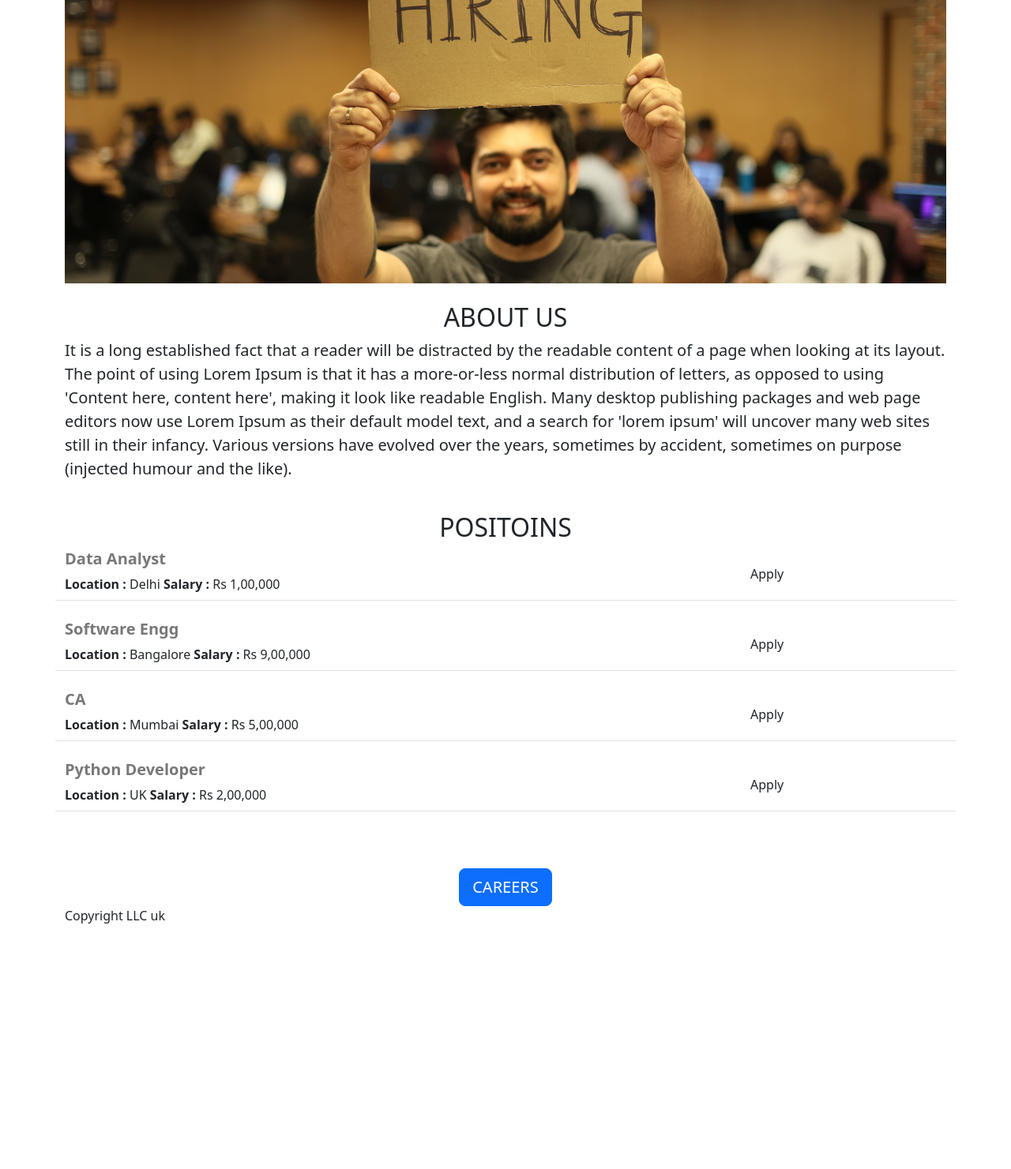
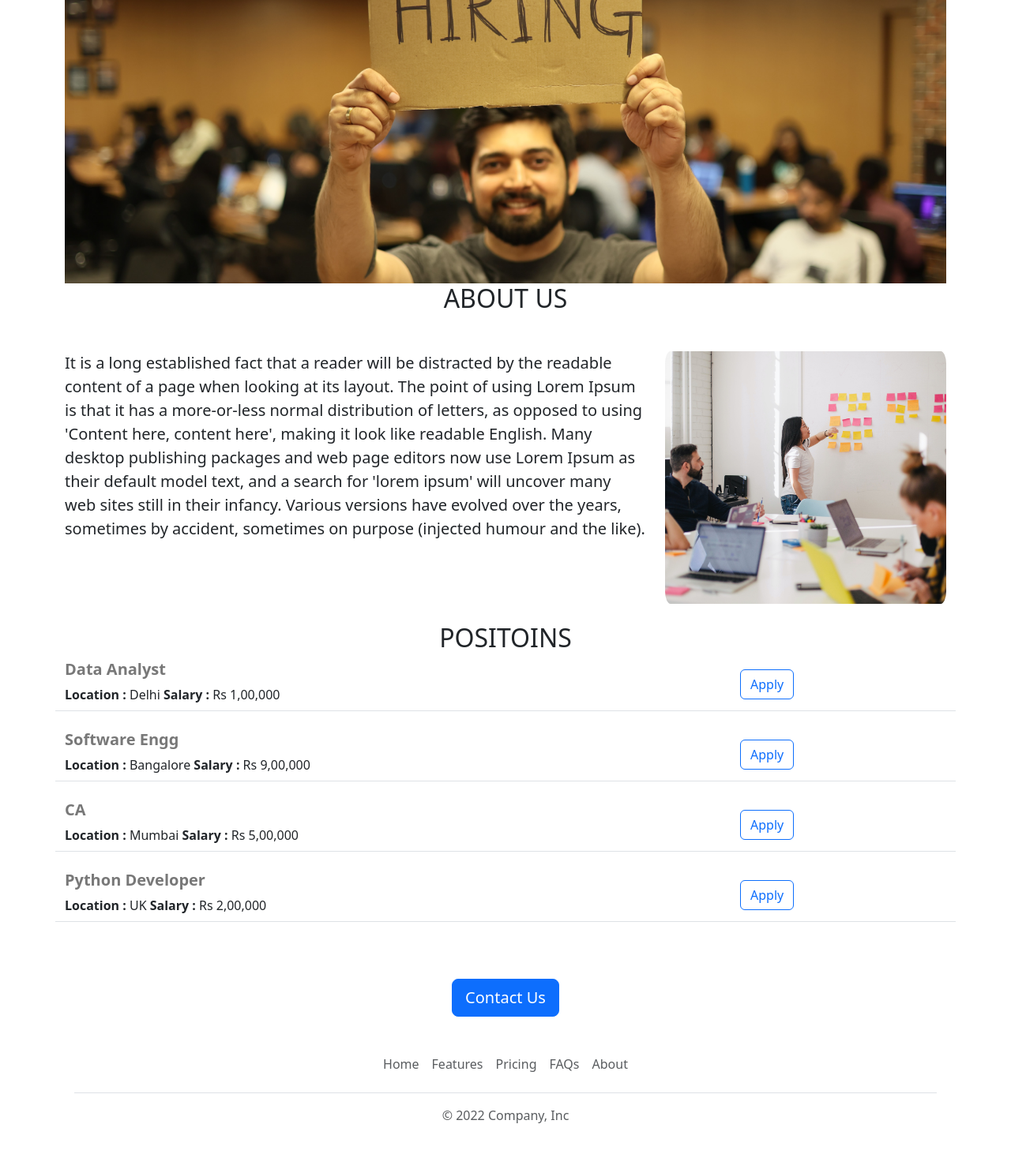
Before and after one commit to Umakant463/career_website, a Flask app: page / in a window 1280 px wide. Shown: the part 153-1634 px from the top of the page at 79% size. Before the commit the page ends 1323 px from the top, so only its background shows below. Run offline with Flask 2, Linux system fonts and the light colour scheme.

Commit message:
Added dynamic layouts and links

```diff
--- /dev/null
+++ b/templates/footer.html
@@ -0,0 +1,12 @@
+<div class="container">
+  <footer class="py-3 my-4">
+    <ul class="nav justify-content-center border-bottom pb-3 mb-3">
+      <li class="nav-item"><a target = "_blank" href="#" class="nav-link px-2 text-muted">Home</a></li>
+      <li class="nav-item"><a href="#" class="nav-link px-2 text-muted">Features</a></li>
+      <li class="nav-item"><a href="#" class="nav-link px-2 text-muted">Pricing</a></li>
+      <li class="nav-item"><a href="#" class="nav-link px-2 text-muted">FAQs</a></li>
+      <li class="nav-item"><a href="#" class="nav-link px-2 text-muted">About</a></li>
+    </ul>
+    <p class="text-center text-muted">&copy; 2022 Company, Inc</p>
+  </footer>
+</div>
--- a/templates/home.html
+++ b/templates/home.html
@@ -27,9 +27,16 @@
     <img class="img-fluid" id="banner" src="https://careerwebsite.umakant463.repl.co/static/banner.jpg">
 
 <br>
-    <h2 class = "text-center mt-4"> ABOUT US</h2>
-    <p class = "lead"> It is a long established fact that a reader will be distracted by the readable content of a page when looking at its layout. The point of using Lorem Ipsum is that it has a more-or-less normal distribution of letters, as opposed to using 'Content here, content here', making it look like readable English. Many desktop publishing packages and web page editors now use Lorem Ipsum as their default model text, and a search for 'lorem ipsum' will uncover many web sites still in their infancy. Various versions have evolved over the years, sometimes by accident, sometimes on purpose (injected humour and the like).</p>
+    <h2 class = "text-center mt-6 mb-5"> ABOUT US</h2>
+    <div class = "row">
+    <p class = "lead col-8"> It is a long established fact that a reader will be distracted by the readable content of a page when looking at its layout. The point of using Lorem Ipsum is that it has a more-or-less normal distribution of letters, as opposed to using 'Content here, content here', making it look like readable English. Many desktop publishing packages and web page editors now use Lorem Ipsum as their default model text, and a search for 'lorem ipsum' will uncover many web sites still in their infancy. Various versions have evolved over the years, sometimes by accident, sometimes on purpose (injected humour and the like).</p>
 
+<img   class="img-fluid col-4" id="col4"
+  style = "height:320px;
+  object-fit:cover;
+  border-radius:5%;"
+ src="https://careerwebsite.umakant463.repl.co/static/col4.jpg">
+</div>
   <br>
     <h2 class = "text-center"> POSITOINS </h2>
         <div">
@@ -41,9 +48,10 @@
     </div>
 <br>
     <div class = "text-center">
-     <button type="button" class="btn btn-primary btn-lg mt-4">CAREERS</button>
+     <a href="mailto:umakant.g.manore@gmail.com?subject=Doubts%20regarding%20job%20application.&body=Hi%2C" type="button" class="btn btn-primary btn-lg mt-4">Contact Us</a>
     </div>
-    <p>Copyright LLC uk</p>
     </div>
+
+    {% include 'footer.html' %}
   </body>
 </html>
--- a/templates/jobs.html
+++ b/templates/jobs.html
@@ -11,8 +11,7 @@
   </div>
 
   <div class="col-3" style="padding-top:12px;">
-  <button type="button" class="btn btn-outline-
-  primary"> Apply </button>
+  <a href="mailto:umakant.g.manore@gmail.com?subject=Job%20Application%20for {{job['role']}}&body=Name%20%3A%0D%0AExperience%20%3A" type="button" class="btn btn-outline-primary"> Apply </a>
   </div>
 
 </div>
```
Also changed, not shown: static/col4.jpg (added).
